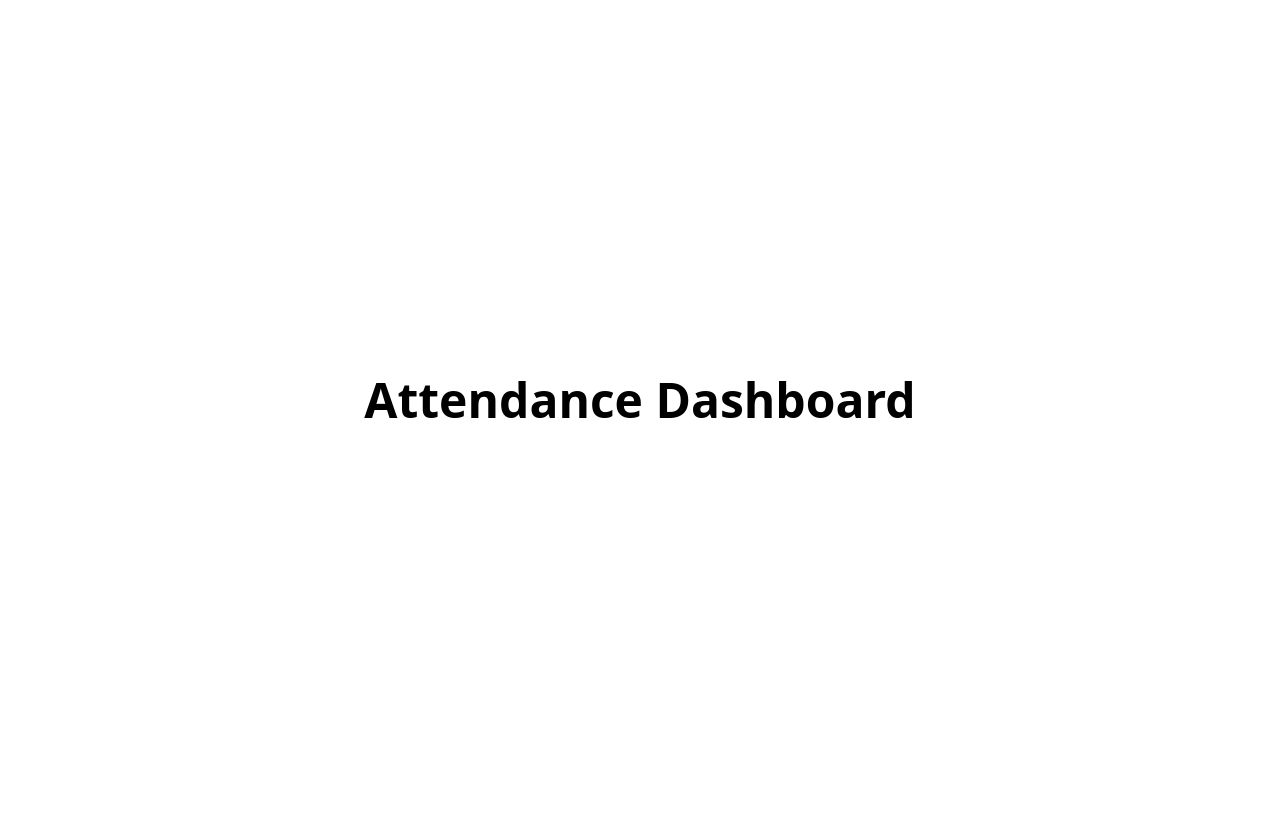
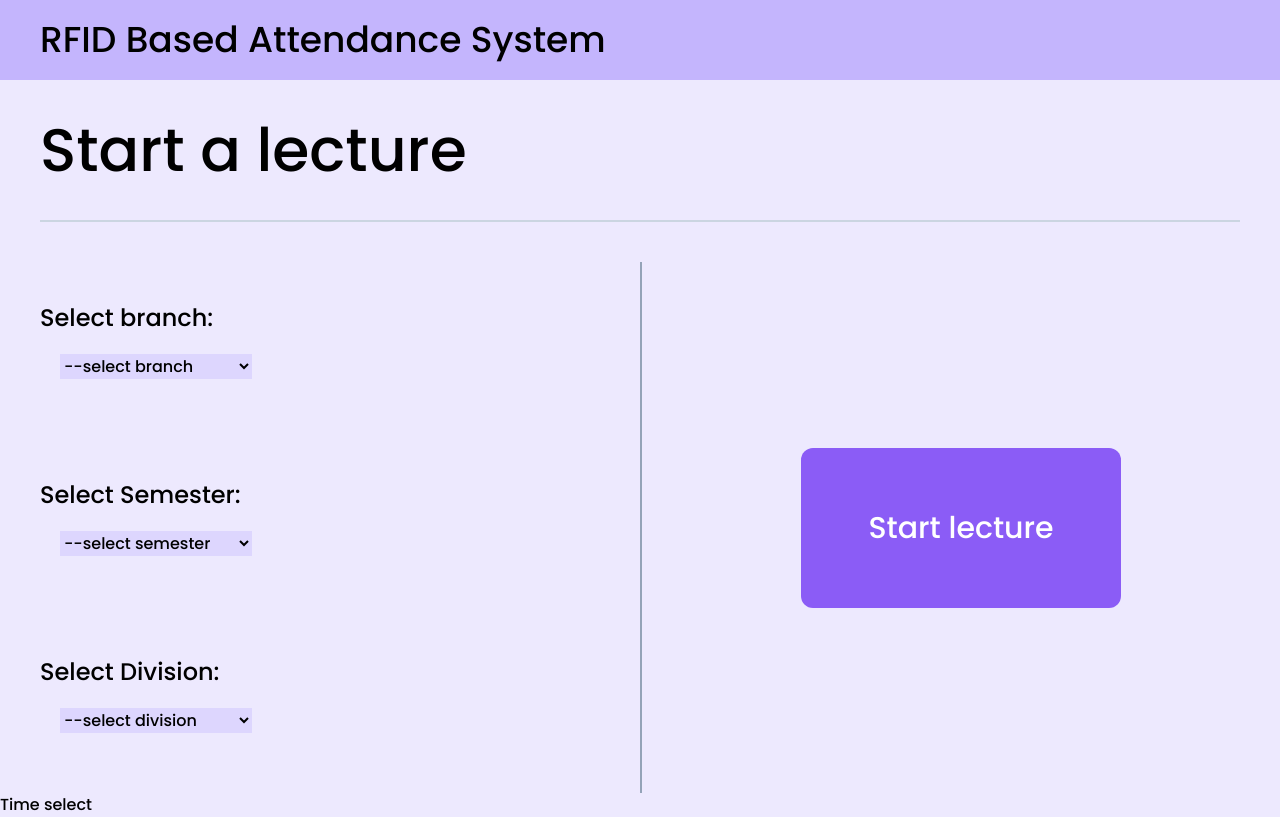
Before and after one commit to OmkarKamble1/RFID-Based-Attendance-System, a React (Vite) app in the folder frontend/: page /start in a window 1280 px wide. Built offline with nearby package versions, Linux system fonts and the light colour scheme.

Commit message:
page 0 1 2 add

```diff
--- a/frontend/index.html
+++ b/frontend/index.html
@@ -4,7 +4,10 @@
     <meta charset="UTF-8" />
     <link rel="icon" type="image/svg+xml" href="/vite.svg" />
     <meta name="viewport" content="width=device-width, initial-scale=1.0" />
-    <title>Attendance Fashboard</title>
+    <link rel="preconnect" href="https://fonts.googleapis.com">
+    <link rel="preconnect" href="https://fonts.gstatic.com" crossorigin>
+    <link href="https://fonts.googleapis.com/css2?family=Poppins:wght@200;300;500&display=swap" rel="stylesheet">
+    <title>Attendance Dashboard</title>
   </head>
   <body>
     <div id="root"></div>
--- a/frontend/package.json
+++ b/frontend/package.json
@@ -11,7 +11,8 @@
   },
   "dependencies": {
     "react": "^18.2.0",
-    "react-dom": "^18.2.0"
+    "react-dom": "^18.2.0",
+    "react-router-dom": "^6.16.0"
   },
   "devDependencies": {
     "@types/react": "^18.2.15",
--- a/frontend/src/App.jsx
+++ b/frontend/src/App.jsx
@@ -1,8 +1,21 @@
+import TeacherLogin from "./components/TeacherLogin";
+import { BrowserRouter, Routes, Route  } from 'react-router-dom';
+import MainPage from "./components/MainPage";
+import StartLecture from "./components/StartLecture";
+import ViewReport from "./components/ViewReport";
 
 function App() {
   return (
-	<div className='flex justify-center h-screen items-center'>
-		<h1 className="text-5xl font-bold">Attendance Dashboard</h1>
+	<div className='overflow-x-hidden font-poppins'>
+		{/* <h1 className="text-5xl font-bold">Attendance Dashboard</h1> */}
+		<BrowserRouter>
+			<Routes>
+				<Route exact path='/' element={<TeacherLogin />} />
+				<Route exact path='/welcome' element={<MainPage />} />
+				<Route exact path='/start' element={<StartLecture />} />
+				<Route exact path='/reports' element={<ViewReport />} />
+			</Routes>
+		</BrowserRouter>
 	</div>
   );
 }
--- /dev/null
+++ b/frontend/src/components/MainPage.jsx
@@ -0,0 +1,24 @@
+import React from 'react'
+import Header from './partials/header'
+import { Link } from 'react-router-dom'
+
+export default function () {
+  return (
+    <>
+        <Header />
+        <div id='teacherLogin' className='relative min-h-[90vh] w-screen bg-violet-100'>
+            <div className='p-10'>
+                <h1 className='text-6xl border-b-2 border-slate-300 pb-10'>Welcome <span id='teacherName'>Teacher</span> !</h1>
+            </div>
+            <div className='m-10 border-b-2 border-slate-300 h-20 w-[80vw] my-20'>
+                <Link to={'/start'} className='flex flex-wrap content-center text-violet-500 text-2xl hover:bg-violet-200 w-[80vw] h-full transition duration-300 ease-in-out'> Start lecture</Link>
+
+            </div>
+            <div className='m-10 border-b-2 border-slate-300 h-20 w-[80vw] '>
+                <Link to={'/reports'} className='flex flex-wrap content-center text-violet-500 text-2xl hover:bg-violet-200 w-[80vw] h-full transition duration-300 ease-in-out'> View reports</Link>
+
+            </div>
+        </div>
+    </>
+  )
+}
--- /dev/null
+++ b/frontend/src/components/StartLecture.jsx
@@ -0,0 +1,58 @@
+import React from 'react'
+import Header from './partials/header'
+import { Link } from 'react-router-dom'
+
+export default function StartLecture() {
+  return (
+    <>
+        <Header />
+        <div className='relative min-h-[90vh] w-screen bg-violet-100'>
+            <div className='p-10'>
+                <h1 className='text-6xl border-b-2 border-slate-300 pb-10'>Start a lecture</h1>
+            </div>
+            <div className='min-h-[55vh]  flex flex-wrap'>
+                <div className='w-[50vw]' >
+                    <div className='p-10 '>
+                            <h1 className='text-2xl'> Select branch: </h1>
+
+                            <select name="branch" id="branch" className='m-5 bg-violet-200 focus:outline-1 focus:outline-slate-100 w-[15vw]'>
+                                <option value=" " >--select branch</option>
+                                <option value="it">Information Technology</option>
+                                <option value="cs">Computer Science</option>
+                            </select>
+
+                    </div>
+                    <div className='p-10'>
+                            <h1 className='text-2xl'> Select Semester: </h1>
+
+                            <select name="branch" id="semester" className='m-5 bg-violet-200 focus:outline-1 focus:outline-slate-100 w-[15vw]'>
+                                <option value=" " >--select semester</option>
+                                <option value="7">VII</option>
+
+                            </select>
+
+                    </div>
+                    <div className='p-10'>
+                            <h1 className='text-2xl'> Select Division: </h1>
+
+                            <select name="branch" id="division" className='m-5 bg-violet-200 focus:outline-1 focus:outline-slate-100 w-[15vw]'>
+                                <option value=" ">--select division</option>
+                                <option value="a">A</option>
+                                <option value="b">B</option>
+                            </select>
+
+                    </div>
+                </div>
+                <div className='w-[50vw] border-l-2 border-slate-400 flex flex-wrap justify-center content-center'>
+                    <Link to={"/lecture"} className='bg-violet-500 text-white w-80 h-40 flex flex-wrap justify-center content-center text-3xl rounded-xl hover:shadow-2xl transition duration-300'>Start lecture</Link>
+                </div>
+            </div>
+            <div>
+                Time select
+            </div>
+
+
+        </div>
+    </>
+  )
+}
--- /dev/null
+++ b/frontend/src/components/TeacherLogin.jsx
@@ -0,0 +1,24 @@
+import React from 'react'
+import Header from './partials/header'
+import Footer from './partials/Footer'
+import { Link } from 'react-router-dom'
+
+export default function TeacherLogin() {
+  return (
+    <>
+        <Header />
+        <div id='teacherLogin' className='relative min-h-[90vh] w-screen bg-violet-100 flex flex-wrap content-center justify-center '>
+            <div id='loginContainer' className='realtive min-h-[40vh] min-w-[30vw] bg-white rounded-xl shadow-xl flex flex-wrap flex-col place-content-around'>
+                <h2 className='font-bold text-4xl p-3'>Teacher login.</h2>
+                <div className='flex flex-col p-3 justify-center'>
+                    <input className='border-b-2 h-20 w-[100%] focus:outline-1 focus:outline-slate-100 ' type="text" name="teacherName" id="teacherName" placeholder='Name'/>
+                    <input className='border-b-2 h-20 w-[100%] focus:outline-1 focus:outline-slate-100' type="text" name="teacherPassword" id="teacherPassword" placeholder='password'/>
+                </div>
+                {/* <button className='bg-violet-500 text-white rounded-md h-10 mb-5' >Log In</button> */}
+                <Link to={'/welcome'} className='bg-violet-500 text-white rounded-md h-10 mb-5 flex flex-wrap content-center justify-center'> Log In </Link>
+            </div>
+        </div>
+        <Footer />
+    </>
+  )
+}
--- /dev/null
+++ b/frontend/src/components/ViewReport.jsx
@@ -0,0 +1,7 @@
+import React from 'react'
+
+export default function ViewReport() {
+  return (
+    <div>ViewReport</div>
+  )
+}
--- /dev/null
+++ b/frontend/src/components/partials/Footer.jsx
@@ -0,0 +1,17 @@
+import React from 'react'
+
+export default function Footer() {
+  return (
+    <div id='footer' className='min-h-[10vh] bg-violet-300'>
+        <div className='pb-3 pr-5 text-right'>
+            <h3 className='text-lg mb-3 font-bold'>IOE project by:</h3>
+            <p>Omkar Kamble | Gaurang Mestry</p>
+
+            <p>Parita Jamane | Archit Salokhe</p>
+
+            <p>Vedant Narkar | Yash Shende</p>
+
+        </div>
+    </div>
+  )
+}
--- /dev/null
+++ b/frontend/src/components/partials/Header.jsx
@@ -0,0 +1,9 @@
+import React from 'react'
+
+export default function Header() {
+  return (
+    <div id='header' className='realtive top-0 w-screen bg-violet-300 min-h-[10vh] flex  justify-left content-center z-50'>
+        <h1 className='relative flex items-center text-4xl ml-10'>RFID Based Attendance System</h1>
+    </div>
+  )
+}
--- a/frontend/tailwind.config.js
+++ b/frontend/tailwind.config.js
@@ -5,7 +5,11 @@ export default {
 	  "./src/**/*.{js,ts,jsx,tsx}",
 	],
 	theme: {
-	  extend: {},
+	  extend: {
+		fontFamily:{
+			poppins: ['"Poppins"']
+		}
+	  },
 	},
 	plugins: [],
   }
```
Also changed, not shown: frontend/src/index.css (line endings or trailing spaces), 1 other file (tests, documents, lock files or other folders).
